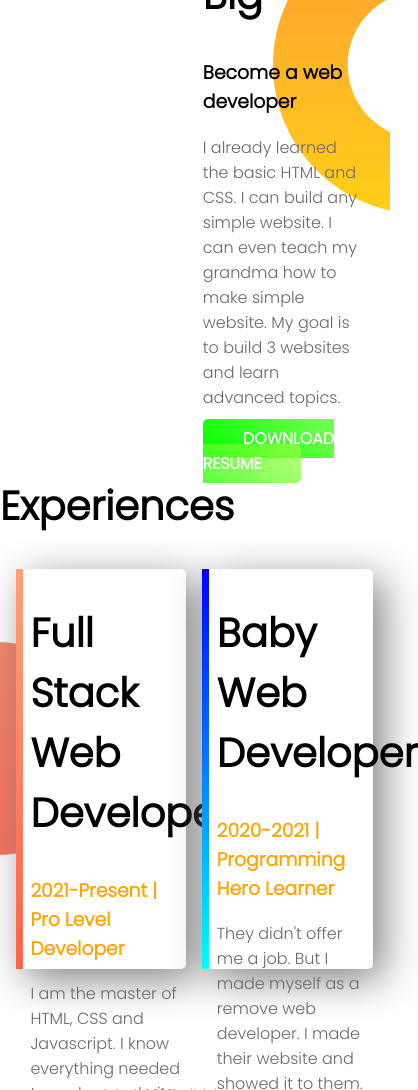
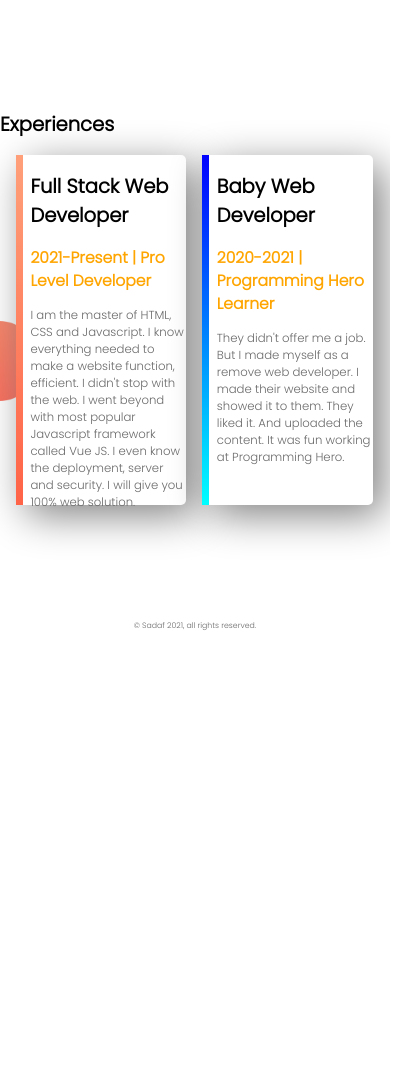
Before and after one commit to rahmansadaf46/web-portfolio, a plain HTML site: page index.html in a window 390 px wide. Shown: the part 910-2000 px from the top of the page, 418 px wide, since content can reach past the window. After the commit the page ends 1550 px from the top, so only its background shows below. Drawn offline with Linux system fonts and the light colour scheme.

Commit message:
responsive done

```diff
--- a/style.css
+++ b/style.css
@@ -76,3 +76,44 @@ footer p{
     text-align: center;
     font-size: 12px;
 }
+
+@media screen and (max-width: 600px){
+    p{
+        font-size:3vw;
+    }
+    h1{
+        font-size: 6vw;
+    }
+    h2{
+        font-size: 5vw;
+    }
+    h3{
+        font-size: 4vw;
+    }
+    .single-experience{
+        height: 70%;
+    }
+    .link-button{
+
+        font-size: 2vw;
+        padding: 2vw;
+
+    }
+
+    .top-banner{
+        background-size: 180vw;
+    }
+    .dream-area{
+        background-size: 10vw;
+     }
+    .experience-area{
+        background-size: 10vw;
+    }
+    footer p{
+        font-size: 2vw;
+    }
+    section{
+        padding-bottom: 2px;
+    }
+
+}
```
